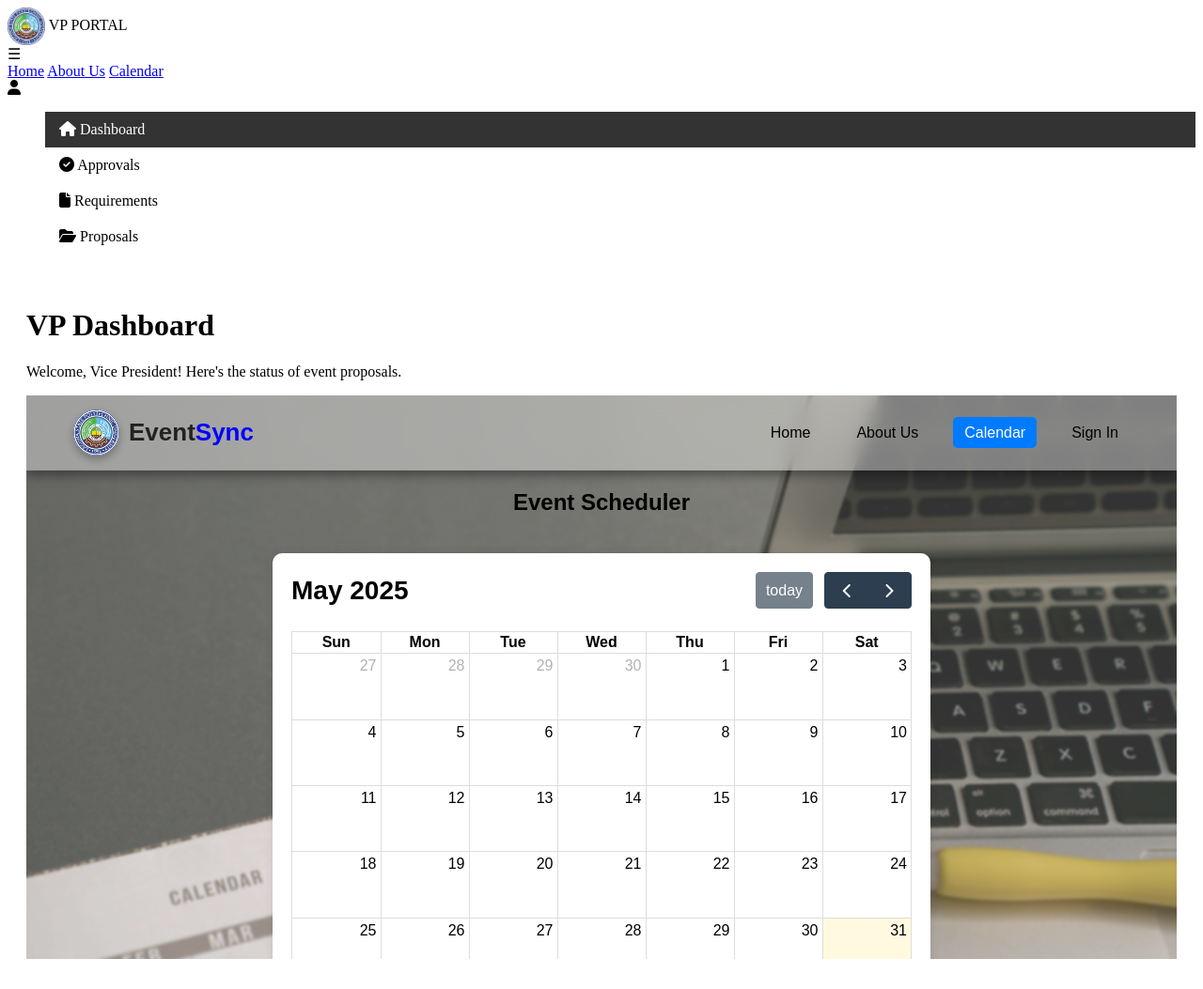
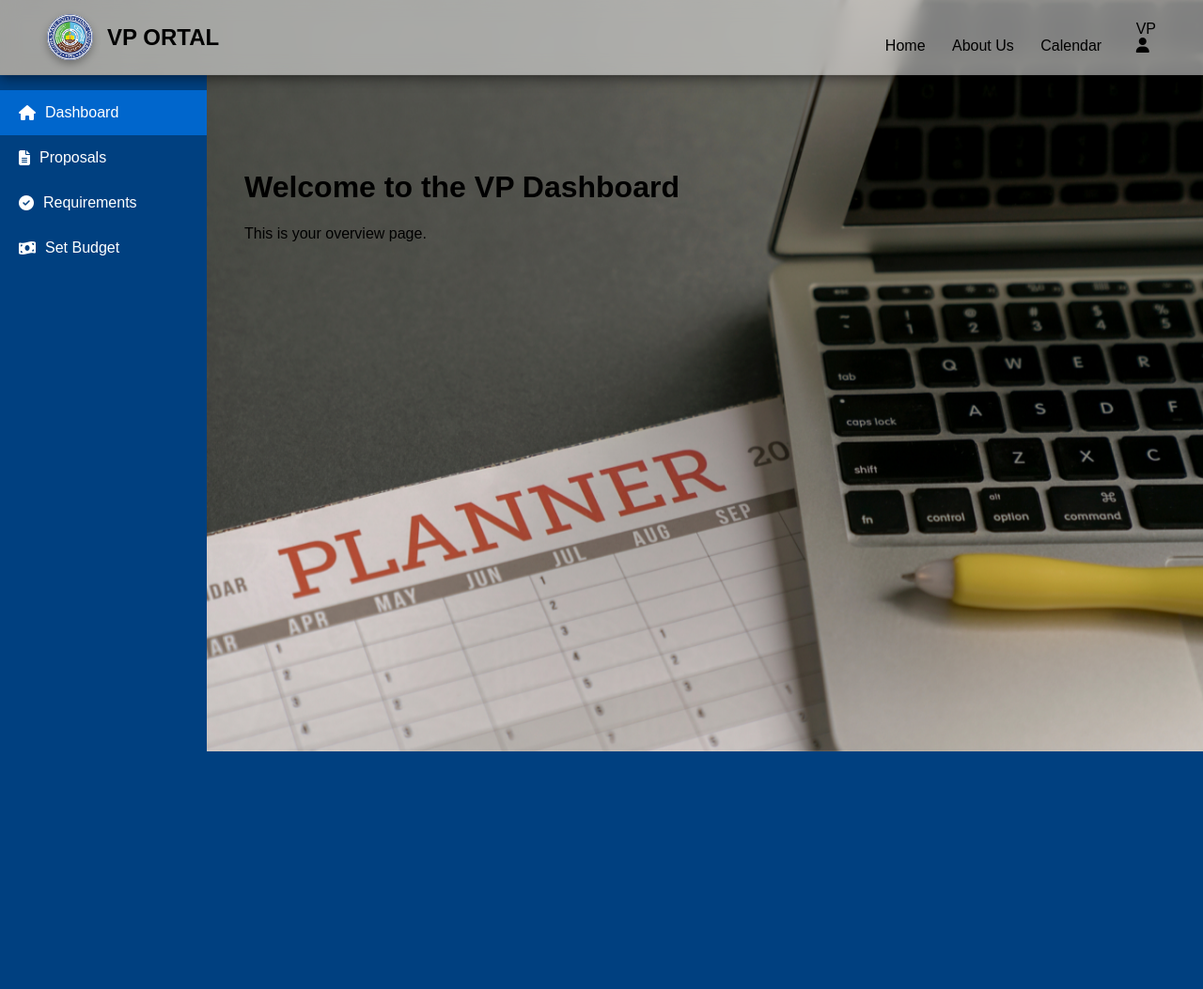
Before and after one commit to Coronado2242/eventplanner_system, a PHP site: page /dashboard/vp.php in a window 1280 px wide. Shown: the whole page at 94% size. After the commit the page ends 800 px from the top, so only its background shows below. Run offline with PHP 8.4, Linux system fonts and the light colour scheme; data that the repository does not hold is empty.

Commit message:
dashboard

```diff
--- a/dashboard/ccsauditor_dashboard.php
+++ b/dashboard/ccsauditor_dashboard.php
@@ -151,7 +151,7 @@ if (!$conn) {
     <h1>Pending Proposals for Approval</h1>
 
     <?php
-    $sql = "SELECT * FROM proposals WHERE status = 'Pending'";
+    $sql = "SELECT * FROM proposals WHERE status = 'Pending' AND level = 'CCS Auditor'";
     $result = mysqli_query($conn, $sql);
 
     if (mysqli_num_rows($result) == 0) {
@@ -174,11 +174,11 @@ if (!$conn) {
             echo '<td>' . htmlspecialchars($row['venue']) . '</td>';
             echo '<td>' . htmlspecialchars($row['department']) . '</td>';
             echo '<td>
-                <form method="POST" action="auditor_approve_request.php" style="display:inline;">
+                <form method="POST" action="../proposal/flow.php" style="display:inline;">
                     <input type="hidden" name="proposal_id" value="' . $row['id'] . '">
                     <button type="submit" name="approve" class="action-btn approve-btn">Approve</button>
                 </form>
-                <form method="POST" action="auditor_approve_request.php" style="display:inline;">
+                <form method="POST" action="../proposal/flow.php" style="display:inline;">
                     <input type="hidden" name="proposal_id" value="' . $row['id'] . '">
                     <button type="submit" name="disapprove" class="action-btn disapprove-btn">Disapprove</button>
                 </form>
--- a/dashboard/vp.php
+++ b/dashboard/vp.php
@@ -7,7 +7,6 @@ $pass = "";
 $db   = "eventplanner";
 
 $conn = mysqli_connect($host, $user, $pass, $db);
-
 if (!$conn) {
     die("Connection failed: " . mysqli_connect_error());
 }
@@ -15,68 +14,117 @@ if (!$conn) {
 <!DOCTYPE html>
 <html lang="en">
 <head>
-    <meta charset="UTF-8">
+    <meta charset="UTF-8" />
     <title>VP Portal</title>
-    <script src="https://cdn.jsdelivr.net/npm/chart.js"></script>
-    <link rel="stylesheet" href="https://cdnjs.cloudflare.com/ajax/libs/font-awesome/6.5.0/css/all.min.css">
-    <meta http-equiv="Cache-Control" content="no-cache, no-store, must-revalidate">
-    <link rel="stylesheet" href="vp_dashboard.css">
+    <link rel="stylesheet" href="https://cdnjs.cloudflare.com/ajax/libs/font-awesome/6.5.0/css/all.min.css" />
+    <meta http-equiv="Cache-Control" content="no-cache, no-store, must-revalidate" />
     <style>
-        /* Minimal styling for table and buttons */
+        /* Basic reset and styling */
+        html, body {
+            margin: 0; padding: 0; height: 100%; width: 100%; font-family: Arial, sans-serif;
+            background: url('../img/homebg2.jpg') no-repeat center center fixed;
+            background-size: cover;
+        }
+        body::before {
+            content: "";
+            position: fixed; top: 0; left: 0; width: 100vw; height: 100vh;
+            background: rgba(255,255,255,0.4);
+            z-index: -1; pointer-events: none;
+        }
+        .topbar {
+            display: flex; justify-content: space-between; align-items: center;
+            background-color: rgba(255,255,255,0.5);
+            padding: 15px 50px;
+            box-shadow: 0 4px 12px rgba(0,0,0,0.45);
+            position: sticky; top: 0; z-index: 1000; backdrop-filter: blur(10px);
+            border-bottom: 1px solid rgba(0,0,0,0.05);
+        }
+        .topbar .logo {
+            font-weight: bold; font-size: 24px; display: flex; align-items: center; gap: 5px;
+        }
+        .topbar nav a {
+            text-decoration: none; color: #000; font-weight: 500; font-size: 16px;
+            padding: 8px 12px; border-radius: 5px; transition: background 0.3s, color 0.3s;
+        }
+        .logo img {
+            margin-right: 10px; height: 49px; border-radius: 50%; box-shadow: 0 4px 8px rgba(0,0,0,0.3);
+        }
+        .admin-info {
+            display: inline-block; margin-left: 20px;
+        }
+        .sidebar {
+            width: 220px; background: #004080; position: fixed; top: 80px; bottom: 0; color: white;
+        }
+        .sidebar ul {
+            list-style: none; padding: 0;
+        }
+        .sidebar ul li {
+            padding: 15px 20px; cursor: pointer; display: flex; align-items: center; gap: 10px;
+        }
+        .sidebar ul li.active, .sidebar ul li:hover {
+            background: #0066cc;
+        }
+        .content {
+            margin-left: 240px; padding: 20px; margin-top: 60px;
+        }
+        .logout-btn {
+            margin-left: 15px; padding: 5px 10px; background: maroon; color: white; text-decoration: none;
+            border-radius: 5px; font-weight: bold; font-size: 14px;
+        }
+        .logout-btn:hover {
+            background: darkred;
+        }
         table {
             width: 100%;
             border-collapse: collapse;
-        }
-        table, th, td {
-            border:1px solid #ccc;
+            margin-top: 20px;
+            background: white;
+            box-shadow: 0 0 10px rgba(0,0,0,0.1);
+            border-radius: 10px;
+            overflow: hidden;
         }
         th, td {
-            padding: 8px;
+            padding: 12px 15px;
+            border: 1px solid #ddd;
             text-align: left;
         }
-        .btn-success {
-            background-color: #4CAF50;
+        th {
+            background-color: #004080;
+            color: white;
+        }
+        tr:nth-child(even) {
+            background-color: #f3f3f3;
+        }
+        .action-btn {
+            padding: 6px 12px;
             border: none;
+            border-radius: 20px;
+            cursor: pointer;
             color: white;
-            padding: 5px 10px;
-            cursor: pointer;
+            font-weight: bold;
             margin-right: 5px;
         }
-        .btn-danger {
-            background-color: #f44336;
-            border: none;
-            color: white;
-            padding: 5px 10px;
-            cursor: pointer;
+        .approve-btn {
+            background-color: green;
         }
-        /* Sidebar active tab highlight */
-        .sidebar ul li.active {
-            background-color: #333;
-            color: white;
-        }
-        .sidebar ul li {
-            cursor: pointer;
-            padding: 10px 15px;
-            list-style: none;
+        .disapprove-btn {
+            background-color: red;
         }
     </style>
 </head>
 <body>
+
 <header class="topbar">
-    <div class="logo"><img src="../img/lspulogo.jpg" alt="Logo" style="height:40px; vertical-align: middle;"> VP PORTAL</div>
-    <div class="hamburger" onclick="toggleMobileNav()">&#9776;</div>
-    <nav id="mainNav">
+    <div class="logo"><img src="../img/lspulogo.jpg" alt="Logo">VP ORTAL</div>
+    <nav>
         <a href="../index.php">Home</a>
         <a href="../aboutus.php">About Us</a>
         <a href="../calendar1.php">Calendar</a>
         <div class="admin-info">
-            <span><?php echo htmlspecialchars($_SESSION['role'] ?? ''); ?></span>
+            <span><?php echo htmlspecialchars($_SESSION['role'] ?? 'VP'); ?></span>
             <div class="user-dropdown" id="userDropdown">
                 <i class="fa-solid fa-user dropdown-toggle" onclick="toggleDropdown()"></i>
                 <div class="dropdown-menu" id="dropdownMenu" style="display:none;">
-                    <?php if (isset($_SESSION['role']) && $_SESSION['role'] === 'vp'): ?>
-                        <a href="vp_dashboard.php">VP Dashboard</a>
-                    <?php endif; ?>
                     <a href="../account/logout.php">Logout</a>
                 </div>
             </div>
@@ -86,136 +134,187 @@ if (!$conn) {
 
 <aside class="sidebar">
     <ul>
-        <li id="dashboardTab" class="active"><i class="fa fa-home"></i> <span class="menu-text">Dashboard</span></li>
-        <li id="approvalTab"><i class="fa fa-check-circle"></i> <span class="menu-text">Approvals</span></li>
-        <li id="requirementTab"><i class="fa fa-file"></i> <span class="menu-text">Requirements</span></li>
-        <li id="proposalTab"><i class="fa fa-folder-open"></i> <span class="menu-text">Proposals</span></li>
+        <li id="dashboardTab" class="active"><i class="fa fa-home"></i> Dashboard</li>
+        <li id="proposalTab"><i class="fa fa-file-alt"></i> Proposals</li>
+        <li id="requirementTab"><i class="fa fa-check-circle"></i> Requirements</li>
+        <li id="budgetTab"><i class="fa fa-money-bill-wave"></i> Set Budget</li>
+
     </ul>
 </aside>
 
 <!-- Dashboard Content -->
-<div id="dashboardContent" style="padding:20px;">
-    <main class="content">
-        <h1>VP Dashboard</h1>
-        <p>Welcome, Vice President! Here's the status of event proposals.</p>
-        <iframe id="calendarFrame" src="../calendar1.php" style="width:100%; height:600px; border:none;"></iframe>
-    </main>
-</div>
-
-<!-- Approvals Content -->
-<div id="approvalContent" style="display:none; padding:20px;">
-    <main class="content">
-        <h1>Pending Approvals</h1>
-        <!-- You can place approval related content here -->
-    </main>
-</div>
-
-<!-- Requirements Content -->
-<div id="requirementContent" style="display:none; padding:20px;">
-    <main class="content">
-        <h1>Requirements</h1>
-        <!-- You can place requirements related content here -->
-    </main>
+<div id="dashboardContent" class="content">
+    <h1>Welcome to the VP Dashboard</h1>
+    <p>This is your overview page.</p>
 </div>
 
 <!-- Proposals Content -->
-<div id="proposalContent" style="display:none; padding:20px;">
-    <h2>Proposals for Approval</h2>
+<div id="proposalContent" class="content" style="display:none;">
+    <h1>Pending Proposals for Approval</h1>
+
     <?php
-    $sql = "SELECT * FROM proposals WHERE current_level = 'vp' ORDER BY id DESC";
-    $result = $conn->query($sql);
-    if ($result && $result->num_rows > 0):
+    $sql = "SELECT * FROM proposals WHERE status = 'Pending' AND level = 'VP'";
+    $result = mysqli_query($conn, $sql);
+
+    if (mysqli_num_rows($result) == 0) {
+    echo "<p>No pending proposals at this time.</p>";
+} else {
+    echo '<table>';
+    echo '<thead><tr>
+            <th>Event Type</th>
+            <th>Date</th>
+            <th>Time</th>
+            <th>Venue</th>
+            <th>Department</th>
+            <th>Actions</th>
+          </tr></thead><tbody>';
+
+    while ($row = mysqli_fetch_assoc($result)) {
+        echo '<tr>';
+        echo '<td>' . htmlspecialchars($row['event_type']) . '</td>';
+        echo '<td>' . date("M d, Y", strtotime($row['start_date'])) . ' - ' . date("M d, Y", strtotime($row['end_date'])) . '</td>';
+        echo '<td>' . htmlspecialchars($row['time']) . '</td>';
+        echo '<td>' . htmlspecialchars($row['venue']) . '</td>';
+        echo '<td>' . htmlspecialchars($row['department']) . '</td>';
+        echo '<td>';
+
+        // Output the Approve form
+        echo '<form method="POST" action="../proposal/flow.php" style="display:inline;">';
+        echo '<input type="hidden" name="proposal_id" value="' . htmlspecialchars($row['id']) . '">';
+        echo '<input type="hidden" name="level" value="VP">';
+        echo '<button type="submit" name="action" value="approve" class="action-btn approve-btn">Approve</button>';
+        echo '</form>';
+
+        // Output the Disapprove form
+        echo '<form method="POST" action="../proposal/flow.php" style="display:inline; margin-left:5px;">';
+        echo '<input type="hidden" name="proposal_id" value="' . htmlspecialchars($row['id']) . '">';
+        echo '<input type="hidden" name="level" value="VP">';
+        echo '<button type="submit" name="action" value="disapprove" class="action-btn disapprove-btn">Disapprove</button>';
+        echo '</form>';
+
+        echo '</td>';
+        echo '</tr>';
+    }
+
+    echo '</tbody></table>';
+}
     ?>
-    <table class="table table-bordered">
-        <thead>
-            <tr>
-                <th>ID</th>
-                <th>Department</th>
-                <th>Event Type</th>
-                <th>Start Date</th>
-                <th>End Date</th>
-                <th>Status</th>
-                <th>Action</th>
-            </tr>
-        </thead>
-        <tbody>
-        <?php while($row = $result->fetch_assoc()): ?>
-            <tr>
-                <td><?= htmlspecialchars($row['id']) ?></td>
-                <td><?= htmlspecialchars($row['department']) ?></td>
-                <td><?= htmlspecialchars($row['event_type']) ?></td>
-                <td><?= htmlspecialchars($row['start_date']) ?></td>
-                <td><?= htmlspecialchars($row['end_date']) ?></td>
-                <td><?= ucfirst(htmlspecialchars($row['status'])) ?></td>
-                <td>
-                    <form method="POST" action="process_flow_proposals.php" onsubmit="return confirm('Are you sure you want to proceed?');">
-                        <input type="hidden" name="proposal_id" value="<?= htmlspecialchars($row['id']) ?>">
-                        <input type="hidden" name="current_level" value="vp">
-                        <button type="submit" name="action" value="approve" class="btn btn-success btn-sm">Approve</button>
-                        <button type="submit" name="action" value="disapprove" class="btn btn-danger btn-sm">Disapprove</button>
-                    </form>
-                </td>
-            </tr>
-        <?php endwhile; ?>
-        </tbody>
-    </table>
-    <?php else: ?>
-        <p>No proposals pending your approval at this time.</p>
-    <?php endif; ?>
+</div>
+
+<!-- Set Budget Content -->
+<div id="budgetContent" class="content" style="display:none;">
+
+    <h1>Set Budget for a Proposal</h1>
+    <form method="POST" action="" style="max-width:500px; background:white; padding:20px; border-radius:10px; box-shadow:0 0 10px rgba(0,0,0,0.1);">
+        <div>
+       <label for="id">Proposal ID:</label>
+        <input type="number" name="id" id="id" required />
+
+        </div>
+        <div>
+            <label for="budget">Set Budget (₱):</label>
+            <input type="number" name="budget" id="budget" required step="0.01" class="form-control" style="width:100%; padding:8px; margin:8px 0;" />
+        </div>
+        <button type="submit" name="save_budget" class="action-btn approve-btn" style="margin-top:10px;">Save Budget</button>
+    </form>
+
+    <?php
+    // Process budget saving only if form is submitted
+  if (isset($_POST['save_budget'])) {
+    $id = intval($_POST['id']);  // tamang variable name para sa id
+    $budget = floatval($_POST['budget']);
+
+    // Ayusin ang SQL syntax (gamitin ang ',' imbis na 'AND' sa SET)
+    $sql = "UPDATE proposals SET budget_amount = ?, budget_status = 'approve' WHERE id = ?";
+    $stmt = mysqli_prepare($conn, $sql);
+    mysqli_stmt_bind_param($stmt, "di", $budget, $id);  // gamitin ang $id dito
+
+    if (mysqli_stmt_execute($stmt)) {
+        echo "✔️ Budget approved successfully for Proposal ID $id.";
+    } else {
+        echo "❌ Error approving budget: " . mysqli_error($conn);
+    }
+    mysqli_stmt_close($stmt);
+}
+
+
+
+    ?>
+</div>
+
+
+<!-- Requirements Content -->
+<div id="requirementContent" class="content" style="display:none;">
+    <h1>Requirements Section</h1>
+    <p>Requirements details will go here.</p>
 </div>
 
 <script>
-    function toggleDropdown() {
+    // Toggle dropdown menu
+    function toggleDropdown(){
         const menu = document.getElementById('dropdownMenu');
         menu.style.display = (menu.style.display === 'block') ? 'none' : 'block';
     }
 
-    function toggleMobileNav() {
-        const nav = document.getElementById('mainNav');
-        nav.style.display = (nav.style.display === 'block') ? 'none' : 'block';
+    // Sidebar navigation tabs
+    const dashboardTab = document.getElementById('dashboardTab');
+    const proposalTab = document.getElementById('proposalTab');
+    const requirementTab = document.getElementById('requirementTab');
+
+    const dashboardContent = document.getElementById('dashboardContent');
+    const proposalContent = document.getElementById('proposalContent');
+    const requirementContent = document.getElementById('requirementContent');
+
+    function clearActive() {
+        dashboardTab.classList.remove('active');
+        proposalTab.classList.remove('active');
+        requirementTab.classList.remove('active');
     }
 
-    // Tab navigation logic
-    function hideAllSections() {
-        document.getElementById('dashboardContent').style.display = 'none';
-        document.getElementById('approvalContent').style.display = 'none';
-        document.getElementById('requirementContent').style.display = 'none';
-        document.getElementById('proposalContent').style.display = 'none';
-
-        // Remove active class from all sidebar items
-        document.querySelectorAll('.sidebar ul li').forEach(item => item.classList.remove('active'));
-    }
-
-    document.getElementById('dashboardTab').addEventListener('click', function() {
-        hideAllSections();
-        this.classList.add('active');
-        document.getElementById('dashboardContent').style.display = 'block';
+    dashboardTab.addEventListener('click', () => {
+        clearActive();
+        dashboardTab.classList.add('active');
+        dashboardContent.style.display = 'block';
+        proposalContent.style.display = 'none';
+        requirementContent.style.display = 'none';
     });
 
-    document.getElementById('approvalTab').addEventListener('click', function() {
-        hideAllSections();
-        this.classList.add('active');
-        document.getElementById('approvalContent').style.display = 'block';
+    proposalTab.addEventListener('click', () => {
+        clearActive();
+        proposalTab.classList.add('active');
+        dashboardContent.style.display = 'none';
+        proposalContent.style.display = 'block';
+        requirementContent.style.display = 'none';
     });
 
-    document.getElementById('requirementTab').addEventListener('click', function() {
-        hideAllSections();
-        this.classList.add('active');
-        document.getElementById('requirementContent').style.display = 'block';
+    requirementTab.addEventListener('click', () => {
+        clearActive();
+        requirementTab.classList.add('active');
+        dashboardContent.style.display = 'none';
+        proposalContent.style.display = 'none';
+        requirementContent.style.display = 'block';
     });
 
-    document.getElementById('proposalTab').addEventListener('click', function() {
-        hideAllSections();
-        this.classList.add('active');
-        document.getElementById('proposalContent').style.display = 'block';
-    });
 
-    // Show dashboard by default
-    window.onload = () => {
-        hideAllSections();
-        document.getElementById('dashboardContent').style.display = 'block';
-        document.getElementById('dashboardTab').classList.add('active');
-    };
+    const budgetTab = document.getElementById('budgetTab');
+    const budgetContent = document.getElementById('budgetContent');
+
+    budgetTab.addEventListener('click', () => {
+        clearActive();
+        budgetTab.classList.add('active');
+        dashboardContent.style.display = 'none';
+        proposalContent.style.display = 'none';
+        requirementContent.style.display = 'none';
+        budgetContent.style.display = 'block';
+});
+
+function clearActive() {
+    dashboardTab.classList.remove('active');
+    proposalTab.classList.remove('active');
+    requirementTab.classList.remove('active');
+    budgetTab.classList.remove('active');
+}
+
 </script>
 
 </body>
```
Also changed, not shown: dashboard/ccstresurer_dashboard.php (+22 -9 lines).
